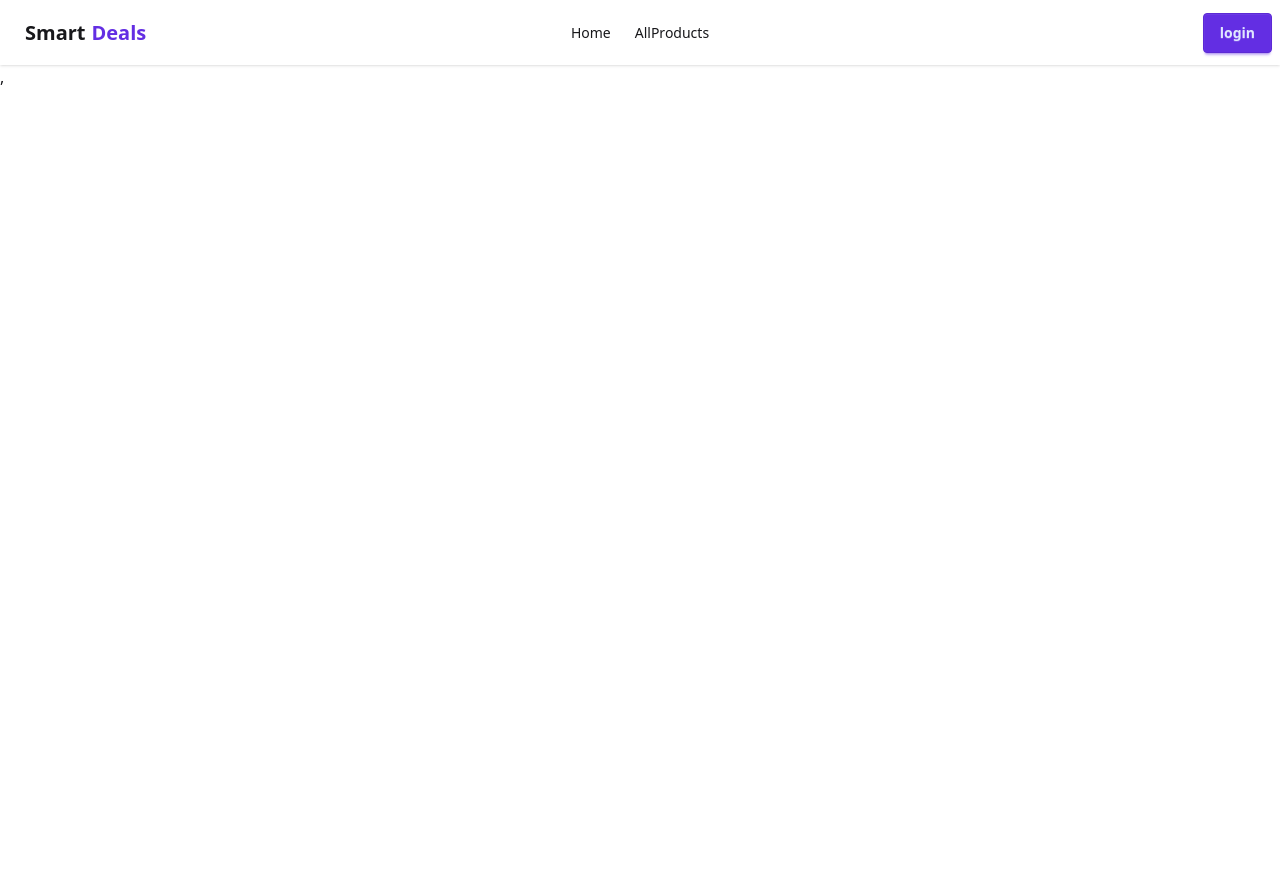
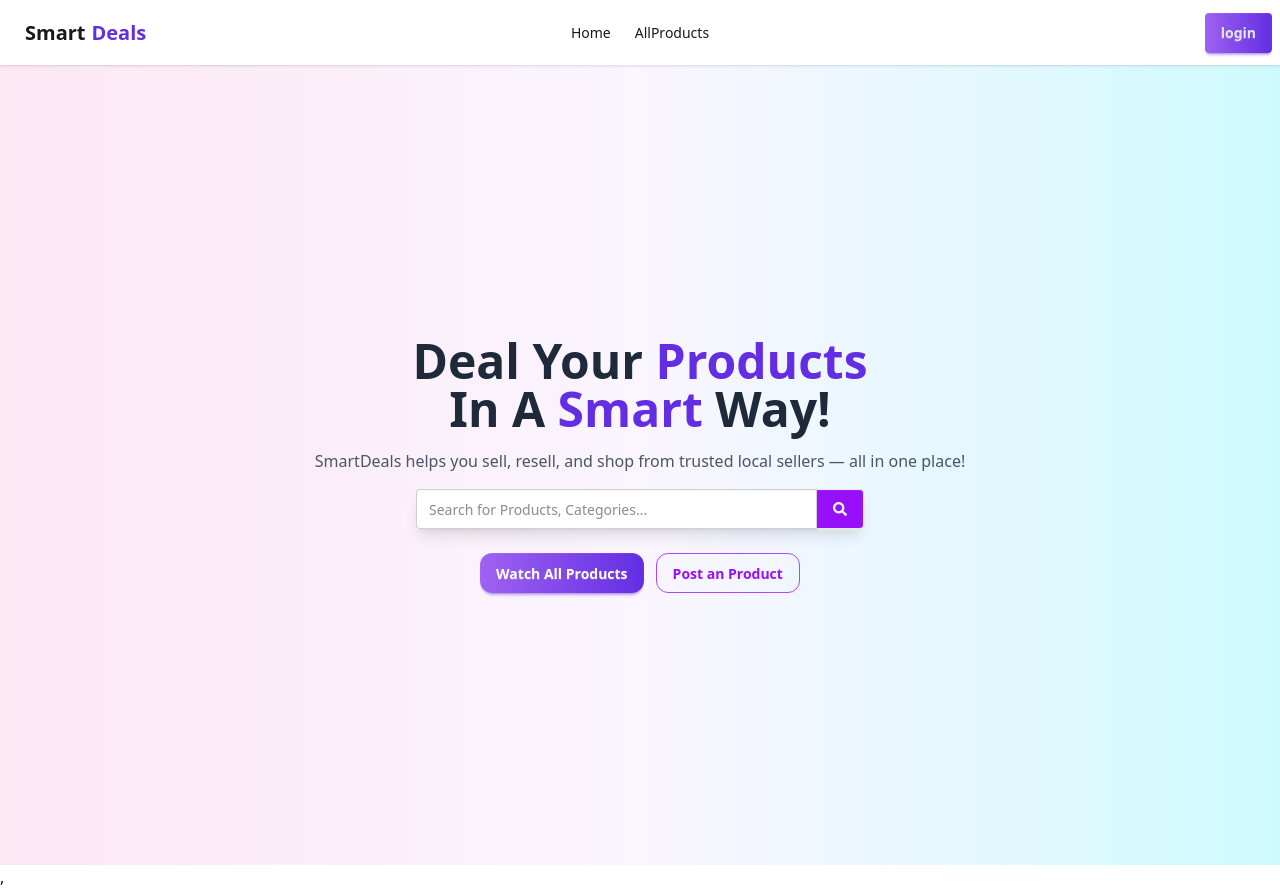
Before and after one commit to Istheaksayem/smart-deals-clients, a React (Vite) app: page / in a window 1280 px wide. Before the commit the page ends 800 px from the top, so only its background shows below. Built offline with nearby package versions, Linux system fonts and the light colour scheme; no server answers.

Commit message:
added a hero section

```diff
--- a/package.json
+++ b/package.json
@@ -14,6 +14,7 @@
     "firebase": "^12.5.0",
     "react": "^19.1.1",
     "react-dom": "^19.1.1",
+    "react-icons": "^5.5.0",
     "react-router": "^7.9.5",
     "tailwindcss": "^4.1.16"
   },
--- /dev/null
+++ b/src/comlponent/HeroSection/HeroSection.jsx
@@ -0,0 +1,45 @@
+import React from 'react';
+import { FaSearch } from "react-icons/fa";
+
+const HeroSection = () => {
+  return (
+    <div className="hero min-h-screen bg-gradient-to-r from-pink-100 via-purple-50 to-cyan-100">
+      <div className="hero-content text-center">
+        <div className="max-w-2xl">
+          <h1 className="text-4xl md:text-5xl font-bold text-gray-800">
+            Deal Your <span className="text-primary">Products</span><br />
+            In A <span className="text-primary">Smart</span> Way!
+          </h1>
+          <p className="py-4 text-gray-600">
+            SmartDeals helps you sell, resell, and shop from trusted local sellers — all in one place!
+          </p>
+
+          {/* Search Box */}
+          <div className="flex justify-center mb-6">
+            <div className="join w-full max-w-md shadow-lg">
+              <input
+                className="input input-bordered join-item w-full"
+                placeholder="Search for Products, Categories..."
+              />
+              <button className="btn join-item bg-purple-600 hover:bg-purple-700 text-white">
+                <FaSearch />
+              </button>
+            </div>
+          </div>
+
+          {/* Buttons */}
+          <div className="flex justify-center gap-3">
+            <button className="btn btn-primary text-white rounded-xl">
+              Watch All Products
+            </button>
+            <button className="btn btn-outline border-purple-500 text-purple-600 hover:bg-purple-600 hover:text-white rounded-xl">
+              Post an Product
+            </button>
+          </div>
+        </div>
+      </div>
+    </div>
+  );
+};
+
+export default HeroSection;
--- a/src/comlponent/Home/Home.jsx
+++ b/src/comlponent/Home/Home.jsx
@@ -1,9 +1,10 @@
 import React from 'react';
+import HeroSection from '../HeroSection/HeroSection';
 
 const Home = () => {
     return (
         <div>
-
+            <HeroSection></HeroSection>
         </div>
     );
 };
--- a/src/comlponent/NavBar/NavBar.jsx
+++ b/src/comlponent/NavBar/NavBar.jsx
@@ -50,7 +50,7 @@ const NavBar = () => {
                 </ul>
             </div>
             <div className="navbar-end">
-                {user ? <button onClick={handleLogout} className="btn btn-neutral">Logout</button> : <Link to="/login" className="btn btn-primary">login</Link>}
+                {user ? <button onClick={handleLogout} className="btn  btn-primary">Sign Out</button> : <Link to="/login" className="btn btn-primary">login</Link>}
 
             </div>
         </div>
--- /dev/null
+++ b/src/comlponent/PrivateRoute/PrivateRoute.jsx
@@ -0,0 +1,23 @@
+import { use } from 'react';
+import { Navigate, useLocation } from 'react-router';
+import { AuthContext } from '../../Context/AuthContext';
+
+const PrivateRouter = ({children}) => {
+    const {user,loading}=use(AuthContext)
+    // console.log(user)
+
+    const location =useLocation()
+    console.log(location)
+
+    if(loading){
+       return <span className="loading loading-spinner text-primary"></span>
+    }
+
+    if(user && user?.email){
+
+        return children;
+    }
+    return <Navigate state={location.pathname} to="/login"></Navigate>
+};
+
+export default PrivateRouter;
--- a/src/index.css
+++ b/src/index.css
@@ -8,3 +8,10 @@
   --color-primary: #632EE3;
   --color-secondary: teal;
 }
+
+
+.btn-primary {
+  background-image:linear-gradient(to right, #9F62F2, #632EE3);
+  background-color: transparent; /* fallback */
+  border: none;
+}
--- a/src/main.jsx
+++ b/src/main.jsx
@@ -6,43 +6,49 @@ import App from './App.jsx'
 import { createBrowserRouter } from "react-router";
 import { RouterProvider } from "react-router/dom";
 import RootLayout from './Layout/RootLayout.jsx';
-import Home from './comlponent/Home/Home.jsx';
+
 import AllProducts from './comlponent/AllProducts/AllProducts.jsx';
 import AuthProvider from './Context/AuthProvider.jsx';
 import Login from './comlponent/Login/Login.jsx';
 import Register from './comlponent/Register/Register.jsx';
 import MyProducts from './comlponent/MyProducts/MyProducts.jsx';
 import MyBids from './comlponent/MyBids/MyBids.jsx';
+import PrivateRoute from './comlponent/PrivateRoute/PrivateRoute.jsx';
+import Home from './comlponent/Home/Home.jsx';
 
 
 const router = createBrowserRouter([
   {
     path: "/",
-    Component:RootLayout,
-    children:[
+    Component: RootLayout,
+    children: [
       {
-        index:true,
-        Component:Home,
+        index: true,
+        Component: Home,
       },
       {
-        path:'allProducts',
-        Component:AllProducts
+        path: 'allProducts',
+        Component: AllProducts
       },
       {
-        path:'/login',
-        Component:Login,
+        path: '/login',
+        Component: Login,
       },
       {
-        path:'/register',
-        Component:Register,
+        path: '/register',
+        Component: Register,
       },
       {
-        path:'myProducts',
-        element:<MyProducts></MyProducts>
+        path: 'myProducts',
+        element: <PrivateRoute>.
+          <MyProducts></MyProducts>
+        </PrivateRoute>
       },
       {
-        path:'myBids',
-        element:<MyBids></MyBids>
+        path: 'myBids',
+        element: <PrivateRoute>
+          <MyBids></MyBids>
+        </PrivateRoute>
       },
     ]
 
```
Also changed, not shown: 1 other file (tests, documents, lock files or other folders).
